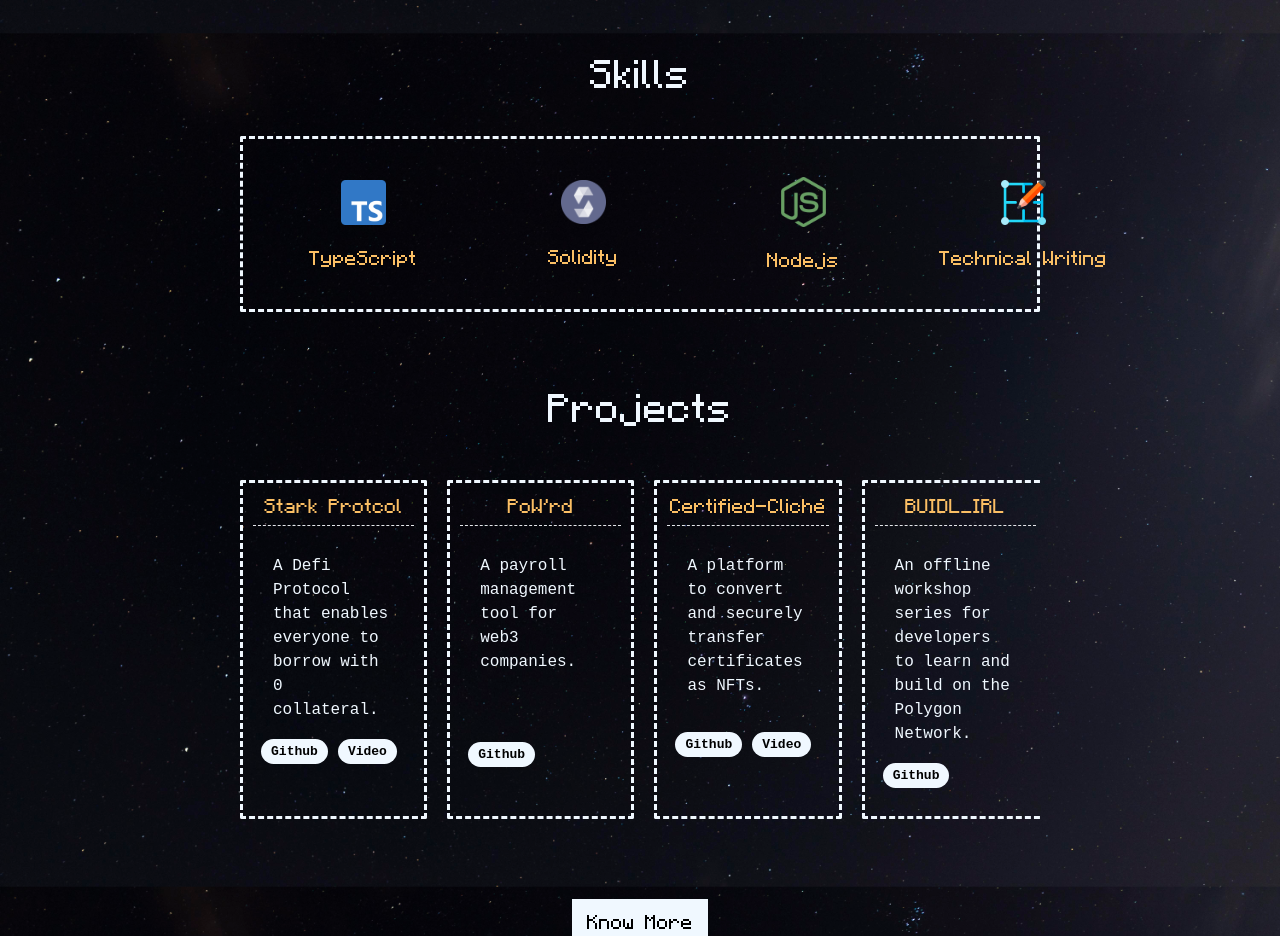
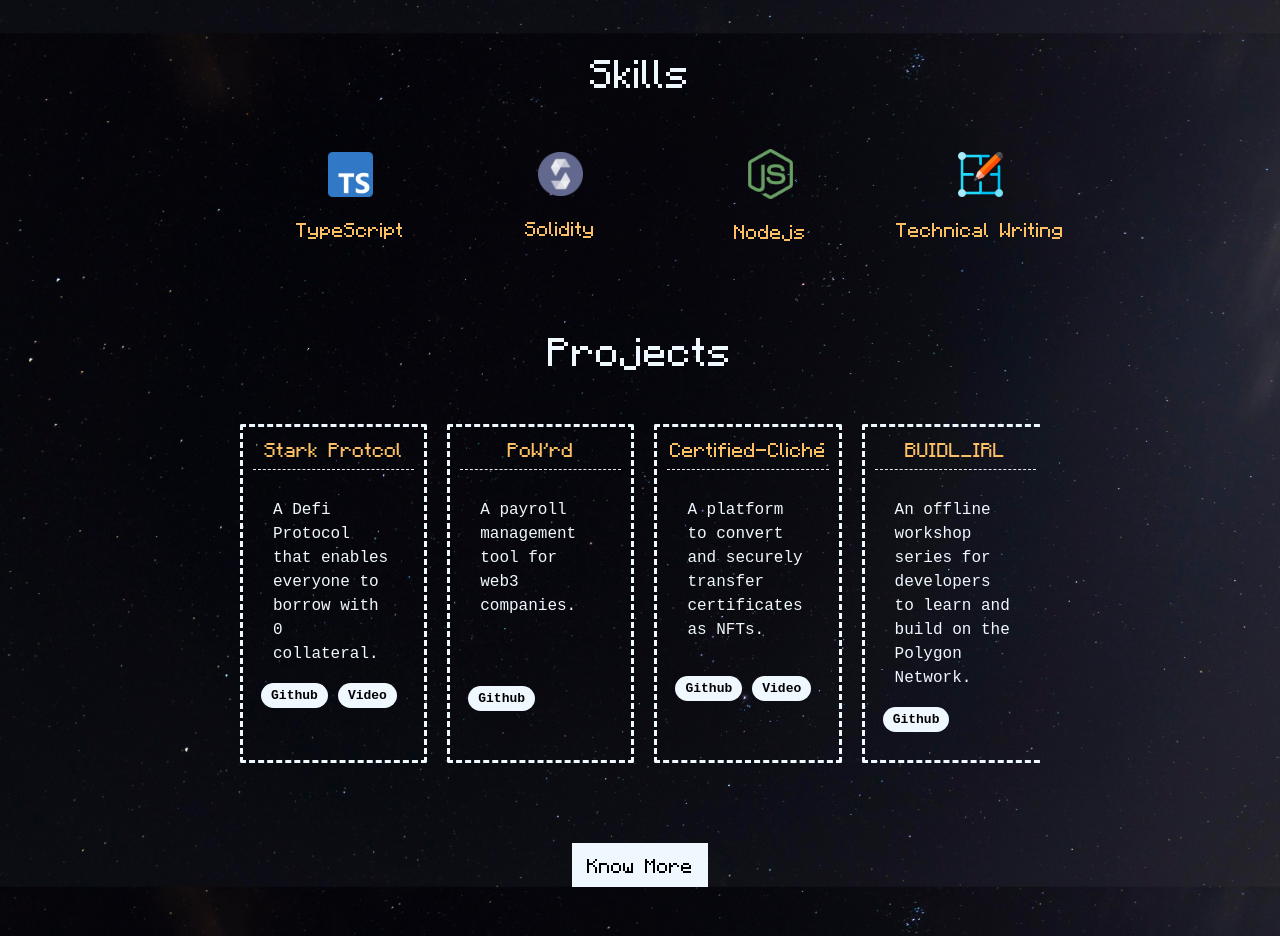
Before and after one commit to 0xayushM/portfolio_template1, a Next.js app: page / in a window 1280 px wide. Shown: the part 820-1756 px from the top of the page. Built offline with nearby package versions, Linux system fonts and the light colour scheme.

Commit message:
fix: skills section changed

```diff
--- a/app/globals.css
+++ b/app/globals.css
@@ -120,14 +120,14 @@ body {
 .sub_container {
   display: grid;
   grid-template-columns: repeat(4, 1fr);
-  gap:20px;
+  gap:10px;
   width: 100%;
-  border-style: dashed;
-  border-width:medium;
+  /* border-style: dashed;
+  border-width:medium; */
   place-items: center;
   border-color: aliceblue;
   border-radius: 2px;
-  padding:20px;
+  padding:10px;
 }
 
 .icon_container {
@@ -137,7 +137,7 @@ body {
   justify-content: center;
   gap:20px;
   width: 200px;
-  height: 130px;
+  height: 100px;
   background-color: inherit;
   padding: 0px;
 
```
